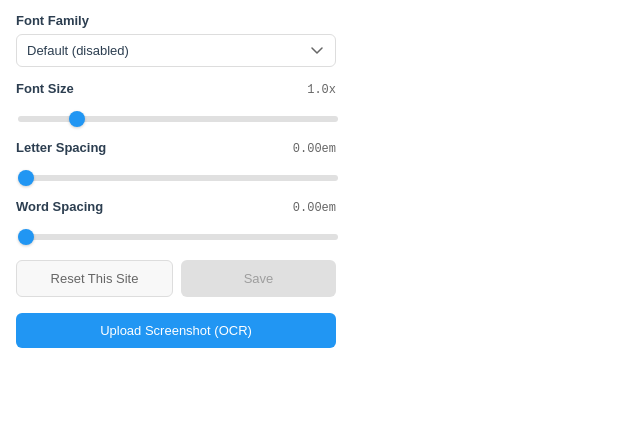
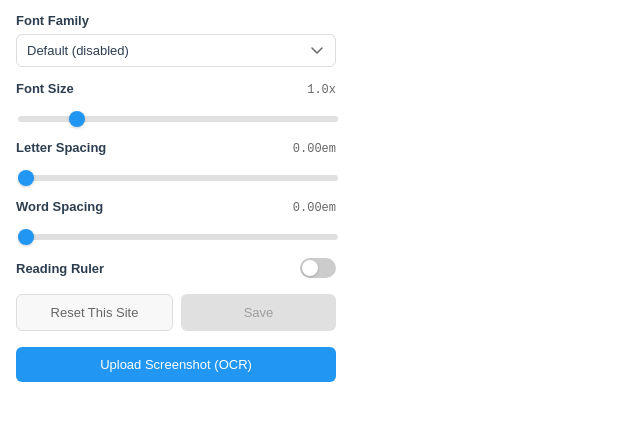
Before and after one commit to misterdesso/DysHelper, a website with bundled scripts: page src/popup/popup.html in a window 1280 px wide. Shown: the part 85-506 px from the top of the page, without its empty margins (0-640 px from the left). Built offline with nearby package versions, Linux system fonts and the light colour scheme; files whose address does not match are found by name; a web font is replaced by a local one.

Commit message:
Add ruler switch to popup

```diff
--- a/src/popup/popup.css
+++ b/src/popup/popup.css
@@ -171,6 +171,58 @@ h1 {
   box-shadow: 0 1px 3px rgba(0, 0, 0, 0.2);
 }
 
+.switch-row {
+  display: flex;
+  align-items: center;
+  justify-content: space-between;
+  gap: 8px;
+}
+
+.switch-row .section-label {
+  margin-bottom: 0;
+  cursor: pointer;
+}
+
+.switch {
+  -webkit-appearance: none;
+  appearance: none;
+  position: relative;
+  flex-shrink: 0;
+  width: 36px;
+  height: 20px;
+  margin: 0;
+  border-radius: 10px;
+  background: #ccc;
+  cursor: pointer;
+  transition: background-color 0.2s;
+}
+
+.switch::before {
+  content: "";
+  position: absolute;
+  top: 2px;
+  left: 2px;
+  width: 16px;
+  height: 16px;
+  border-radius: 50%;
+  background: white;
+  box-shadow: 0 1px 3px rgba(0, 0, 0, 0.2);
+  transition: transform 0.2s;
+}
+
+.switch:checked {
+  background: #2196f3;
+}
+
+.switch:checked::before {
+  transform: translateX(16px);
+}
+
+.switch:focus-visible {
+  outline: 2px solid #2196f3;
+  outline-offset: 2px;
+}
+
 .button-row {
   display: flex;
   gap: 8px;
--- a/src/popup/popup.html
+++ b/src/popup/popup.html
@@ -97,6 +97,11 @@
         />
       </div>
 
+      <div class="section switch-row">
+        <label class="section-label" for="ruler-toggle">Reading Ruler</label>
+        <input type="checkbox" id="ruler-toggle" class="switch" role="switch" />
+      </div>
+
       <div class="button-row">
         <button id="reset-button" class="reset-button">Reset This Site</button>
         <button id="save-button" class="save-button" disabled>Save</button>
```
